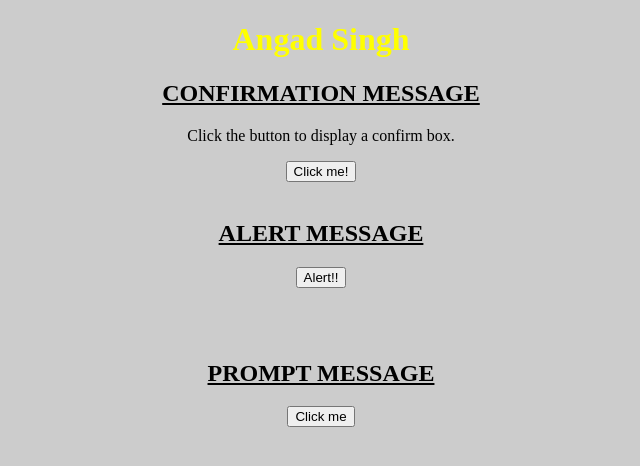
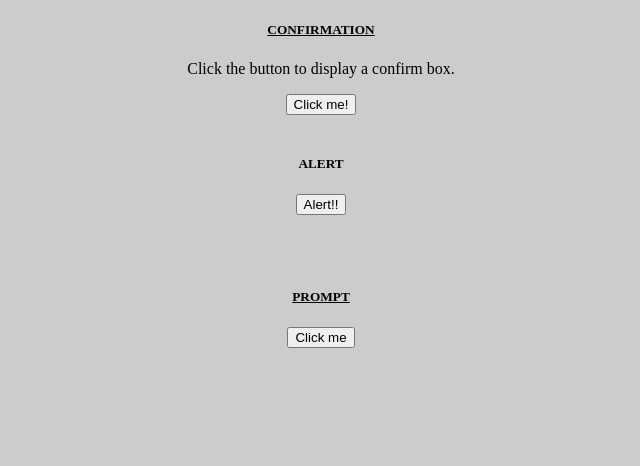
Before and after one commit to angadsingh9784/angad.github.io, a plain HTML site: page alertConfirPrompt.html in a window 1280 px wide. Shown: the whole page, without its empty margins (319-959 px from the left). Drawn offline with Linux system fonts and the light colour scheme.

Commit message:
Update alertConfirPrompt.html

```diff
--- a/alertConfirPrompt.html
+++ b/alertConfirPrompt.html
@@ -41,19 +41,17 @@ function myFunction() {
 <html>
 
 <head>
-    <title>
-        AngadSingh
-    </title>
 </head>
 
 <body style="text-align: center;" bgcolor="#CCC">
-    <h1 style="color:yellow;">
+<!--     <h1 style="color:yellow;">
             Angad Singh
-        </h1>
-    <h2><u>
-            CONFIRMATION MESSAGE
+        </h1> -->
+
+    <h5><u>
+            CONFIRMATION
           </u>
-        </h2>
+        </h5>
 
 
 
@@ -64,9 +62,9 @@ function myFunction() {
 
 <br><br>
 
-<h2><u>
-            ALERT MESSAGE</u>
-        </h2>
+<h5>
+            ALERT
+        </h5>
 
         <button onclick="myFunction()">Alert!!</button>
 
@@ -77,9 +75,9 @@ function myFunction() {
 <br><br>
 
 
-<h2><u>
-           PROMPT MESSAGE</u>
-        </h2>
+<h5><u>
+           PROMPT </u>
+        </h5>
 
 <form>
 <input type = "button" value = "Click me" onclick = "fun();" />
@@ -109,6 +107,10 @@ prompt ("This is a prompt box", "Hello Angad");
 
 
 
+
+
+
+
     </script>
 </body>
 
```
